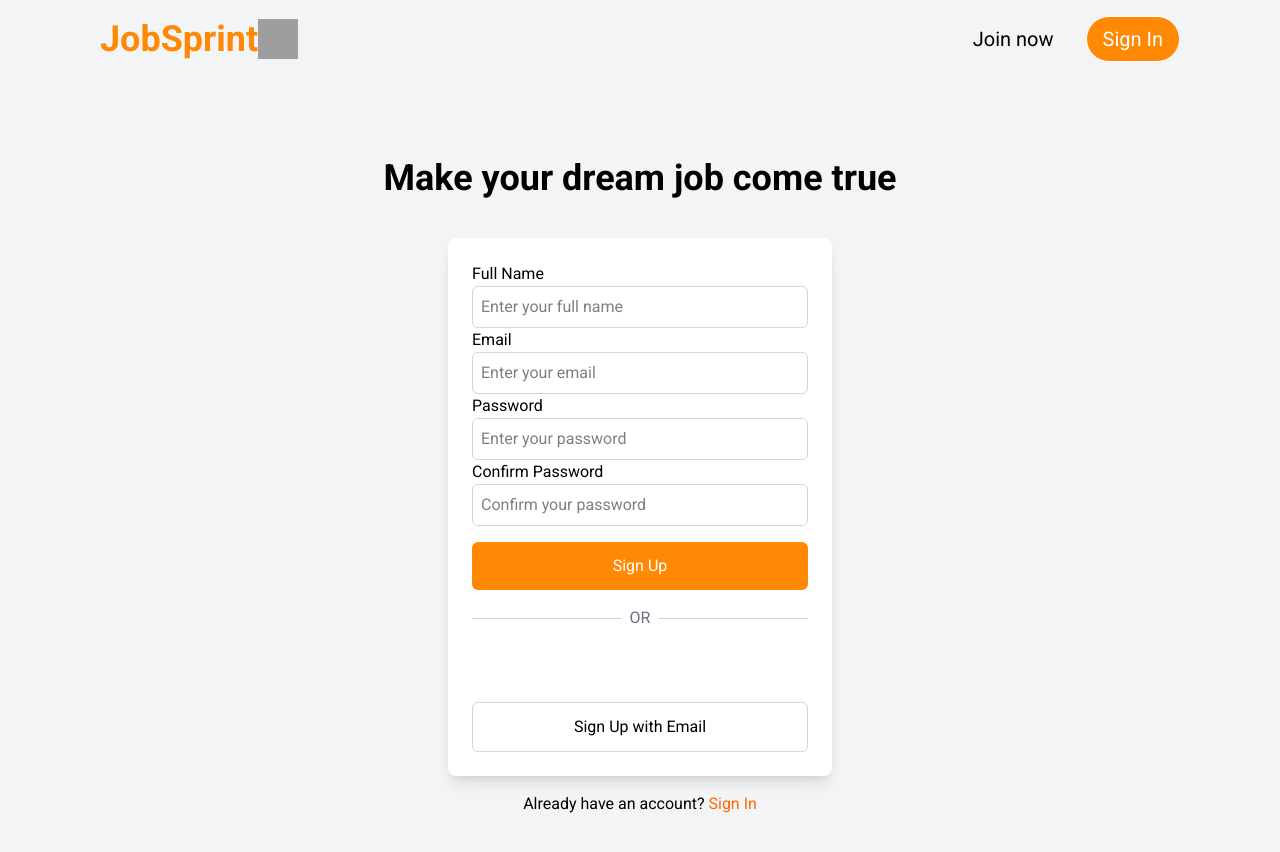
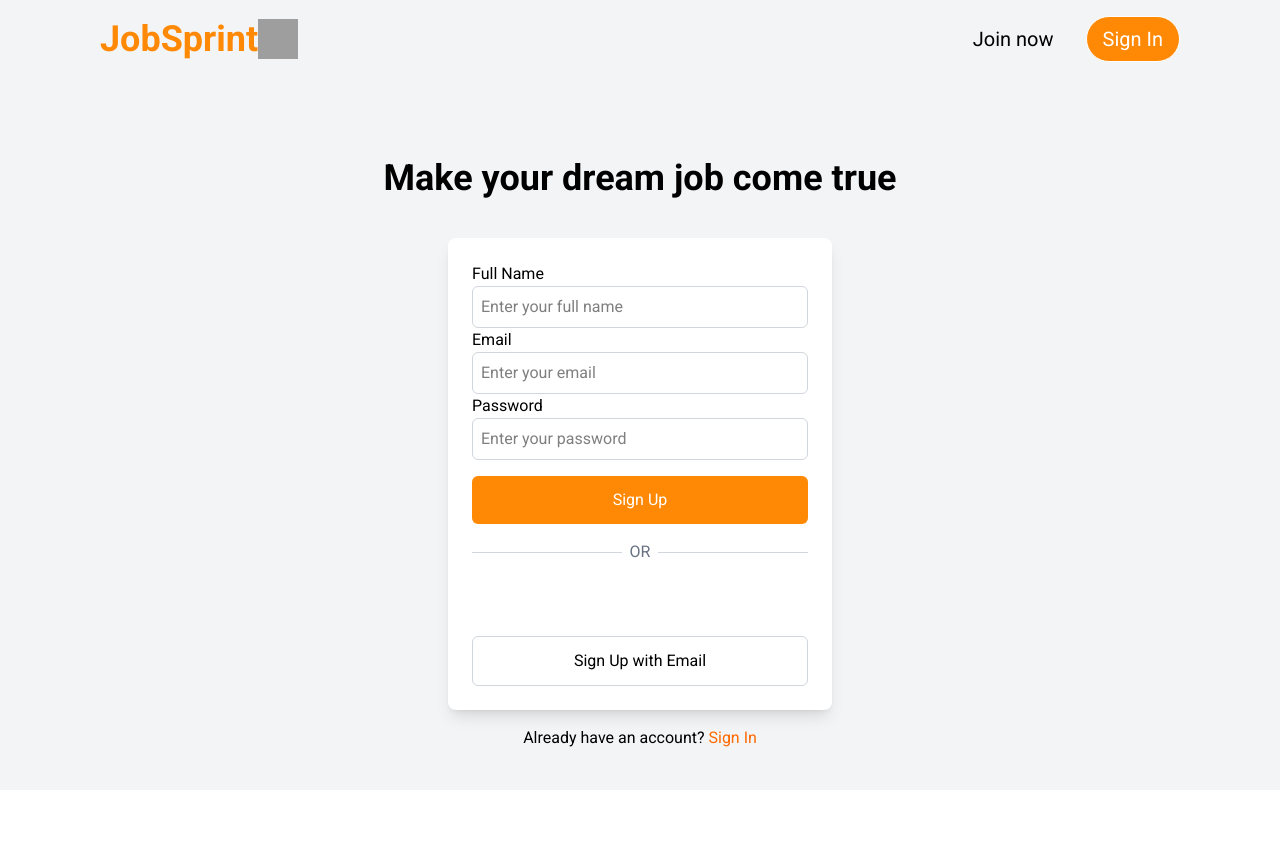
Before and after one commit to Ash-2803/JobSprint, a React (Vite) app in the folder jobsprint-frontend/: page /signup in a window 1280 px wide. Shown: the top 852 px of the page. After the commit the page ends 830 px from the top, so only its background shows below. Built offline with nearby package versions, Linux system fonts and the light colour scheme; no server answers; grey boxes are pictures that could not be loaded.

Commit message:
Changes in Singup with Email

```diff
--- a/jobsprint-frontend/src/App.jsx
+++ b/jobsprint-frontend/src/App.jsx
@@ -17,6 +17,7 @@ import Profile from './Pages/Profile/Profile'
 import Allactivities from './Pages/AllActivities/Allactivities'
 import SingleActivity from './Pages/SingleActivity/SingleActivity'
 import Notification from './Pages/Notification/Notification'
+// import Jobs from './Pages/Jobs/Jobs'
 
 
 function App() {
@@ -47,6 +48,7 @@ function App() {
       <Route path='/resume' element={isLogin?<Resume/> : <Navigate to ={'/signin'}/>}/>
       <Route path='/messages' element={isLogin?<Messages/> : <Navigate to ={'/signin'}/>}/>
       <Route path='/notification' element={isLogin?<Notification/> : <Navigate to ={'/signin'}/>}/>
+      {/* <Route path='/jobs' element={isLogin?<Jobs/> : <Navigate to ={'/signin'}/>}/> */}
       <Route path='/profile/:id' element={isLogin?<Profile/> : <Navigate to ={'/signin'}/>} />
       <Route path='/profile/:id/activities' element={isLogin?<Allactivities/> : <Navigate to ={'/signin'}/>}/>
       <Route path='/profile/:id/activities/:postId' element={isLogin?<SingleActivity/> : <Navigate to ={'/signin'}/>}/>
--- a/jobsprint-frontend/src/Pages/SignUp/Signup.jsx
+++ b/jobsprint-frontend/src/Pages/SignUp/Signup.jsx
@@ -41,8 +41,8 @@ const Signup = (props) => {
                         <input type="email" value={registerField.emailId} onChange={(e) => { handleInputField(e, 'emailId') }} className='w-full border border-gray-300 rounded-md p-2 focus:outline-none focus:ring-2 focus:ring-orange-400' placeholder='Enter your email' />
                         <label htmlFor="password">Password</label>
                         <input type="password" value={registerField.password} onChange={(e) => { handleInputField(e, 'password') }} className='w-full border border-gray-300 rounded-md p-2 focus:outline-none focus:ring-2 focus:ring-orange-400' placeholder='Enter your password' />
-                        <label htmlFor="confirm_password">Confirm Password</label>
-                        <input type="password" value={registerField.confirm_password} onChange={(e) => { handleInputField(e, 'confirm_password') }} className='w-full border border-gray-300 rounded-md p-2 focus:outline-none focus:ring-2 focus:ring-orange-400' placeholder='Confirm your password' />
+                        {/* <label htmlFor="confirm_password">Confirm Password</label>
+                        <input type="password" value={registerField.confirm_password} onChange={(e) => { handleInputField(e, 'confirm_password') }} className='w-full border border-gray-300 rounded-md p-2 focus:outline-none focus:ring-2 focus:ring-orange-400' placeholder='Confirm your password' /> */}
                         <div className='mt-4'>
                             <button onClick={handleSignup} className='w-full bg-orange-400 text-white py-3 rounded-md hover:bg-orange-500 cursor-pointer'>Sign Up</button>
                         </div>
--- a/jobsprint-frontend/src/components/Conversation/Conversation.jsx
+++ b/jobsprint-frontend/src/components/Conversation/Conversation.jsx
@@ -1,22 +1,24 @@
 import React from 'react'
 import { useState, useEffect } from 'react';
 
-const Conversation = ({ item, key , ownData , handleSelctedConv , activeConvId}) => {
+const Conversation = ({ item, key, ownData, handleSelctedConv, activeConvId }) => {
 
-    const [memberData,setMemberData] = useState(null)
+    const [memberData, setMemberData] = useState(null)
 
-    useEffect(()=>{
+    useEffect(() => {
         let ownId = ownData?._id;
-        let arr = item?.members?.filter((it)=> it._id !== ownId)
+        let arr = item?.members?.filter(
+            (it) => String(it._id) !== String(ownId)
+        );
         setMemberData(arr[0])
-    },[])
+    }, [])
 
-    const handleClickFunc = async()=>{
-        handleSelctedConv(item?._id,memberData)
+    const handleClickFunc = async () => {
+        handleSelctedConv(item?._id, memberData)
 
     }
     return (
-        <div onClick={handleClickFunc} key={key} className={`flex items-center w-full cursor-pointer border-b border-gray-300 gap-3 p-4 hover:bg-gray-200 ${activeConvId=== item?._id ? "bg-gray-200" : null}`}>
+        <div onClick={handleClickFunc} key={key} className={`flex items-center w-full cursor-pointer border-b border-gray-300 gap-3 p-4 hover:bg-gray-200 ${activeConvId === item?._id ? "bg-gray-200" : null}`}>
             <div className='shrink-0 '>
                 <img src={memberData?.profilePic} alt="Oggy" className='w-12 h-12 rounded-full cursor-pointer' />
             </div>
```
